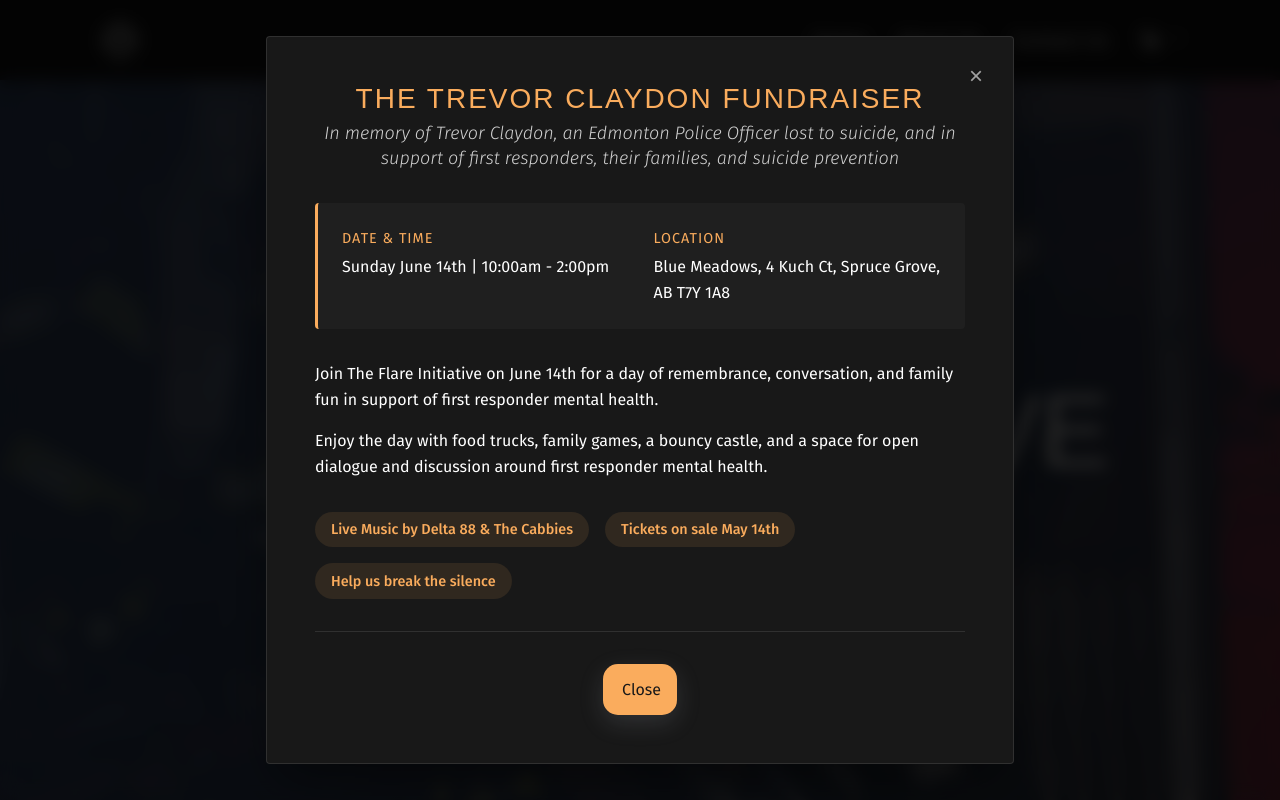
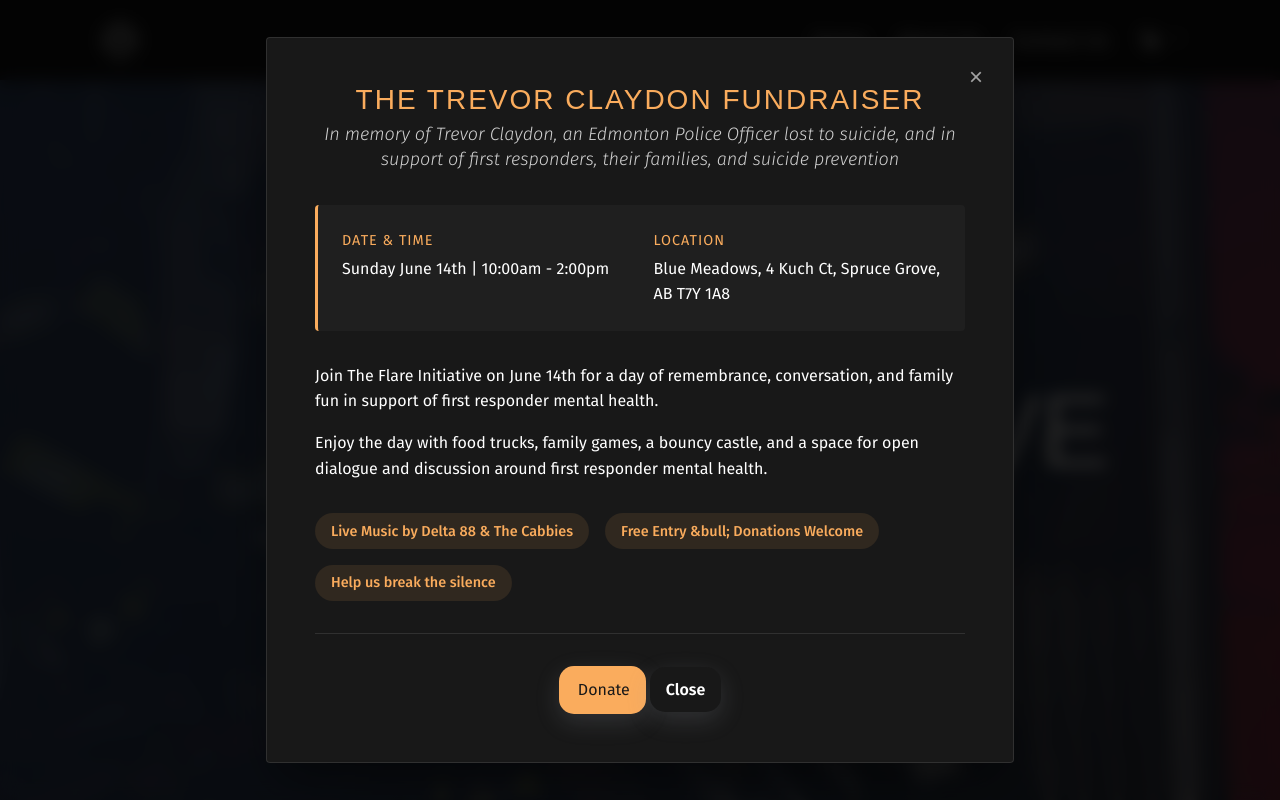
Before and after one commit to Acosta-gh/The-Flare-Initiative-----Html-Scss-Js, a website with bundled scripts: page index.html in a window 1280 px wide. Shown: the top 800 px of the page. Built offline with nearby package versions, Linux system fonts and the light colour scheme; files whose address does not match are found by name; a web font is replaced by a local one.

Commit message:
Update popup: free entry, donation link, mobile height fix

```diff
--- a/index.html
+++ b/index.html
@@ -363,13 +363,14 @@
 
         <ul class="popup-content__highlights">
           <li data-i18n="popup.highlights.music">Live Music by Delta 88 & The Cabbies</li>
-          <li data-i18n="popup.highlights.tickets">Tickets on sale May 14th</li>
+          <li data-i18n="popup.highlights.free_entry">Free Entry &bull; Donations Welcome</li>
           <li data-i18n="popup.highlights.silence">Help us break the silence</li>
         </ul>
       </div>
 
       <div class="popup-content__footer">
-        <button class="button button--primary" id="popup-cta-close" data-i18n="popup.close">Close</button>
+        <a href="https://www.zeffy.com/en-CA/peer-to-peer/trevors-month-for-first-responder-mental-health" class="button button--primary" target="_blank" rel="noopener noreferrer" data-i18n="popup.donate">Donate</a>
+        <button class="button button--secondary" id="popup-cta-close" data-i18n="popup.close">Close</button>
       </div>
     </div>
   </div>
--- a/scripts/data/locales.js
+++ b/scripts/data/locales.js
@@ -84,9 +84,10 @@ export const translations = {
       blurb_p2: "Enjoy the day with food trucks, family games, a bouncy castle, and a space for open dialogue and discussion around first responder mental health.",
       highlights: {
         music: "Live Music by Delta 88 & The Cabbies",
-        tickets: "Tickets on sale May 14th",
+        free_entry: "Free Entry &bull; Donations Welcome",
         silence: "Help us break the silence"
       },
+      donate: "Donate",
       close: "Close"
     },
   },
@@ -176,9 +177,10 @@ export const translations = {
       blurb_p2: "Profitez de la journée avec des camions de nourriture, des jeux familiaux, un château gonflable et un espace de dialogue ouvert sur la santé mentale des premiers intervenants.",
       highlights: {
         music: "Musique en direct par Delta 88 et The Cabbies",
-        tickets: "Billets en vente le 14 mai",
+        free_entry: "Entrée Gratuite &bull; Dons Bienvenus",
         silence: "Aidez-nous à briser le silence"
       },
+      donate: "Faire un don",
       close: "Fermer"
     },
   },
--- a/styles/components/_popup.scss
+++ b/styles/components/_popup.scss
@@ -30,6 +30,11 @@
   max-width: 650px;
   max-height: 90vh;
   padding: 3rem;
+
+  @include respond-to(small, max) {
+    padding: 1.5rem;
+  }
+
   position: relative;
   border-radius: 4px;
   border: 1px solid rgba($white, 0.1);
@@ -153,6 +158,10 @@
     margin-top: 2rem;
     padding-top: 2rem;
     border-top: 1px solid rgba($white, 0.1);
+    display: flex;
+    justify-content: center;
+    gap: 1rem;
+    flex-wrap: wrap;
   }
 
   &__cta {
```
